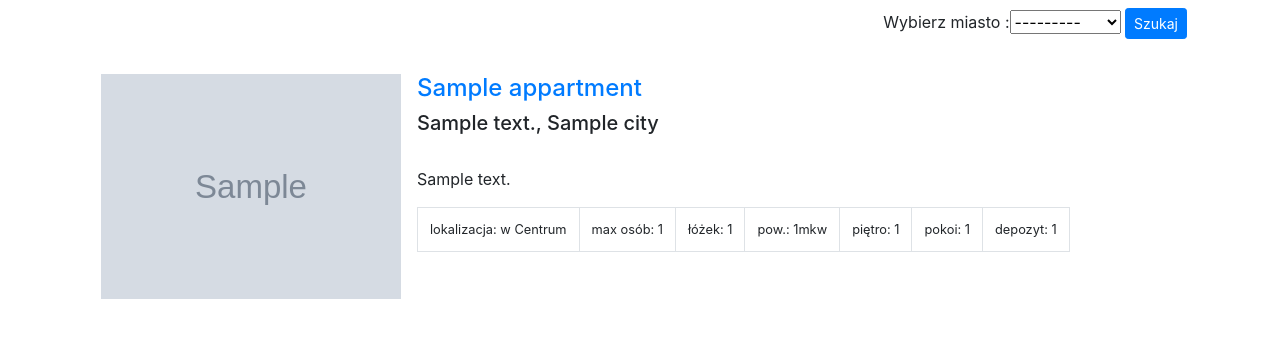
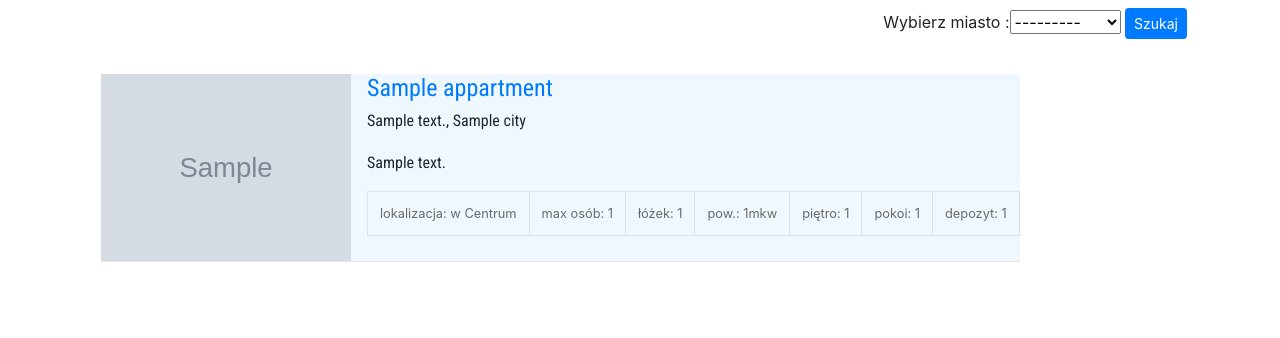
Before and after one commit to kanyczka/django_rentsys, a Django app: page /appartments/ in a window 1280 px wide. Shown: the part 56-394 px from the top of the page. Run offline with Django 3.2, Linux system fonts and the light colour scheme; tables that the repository leaves empty hold one stand-in row (values such as "Sample post"); grey boxes marked "Sample" are stand-in pictures; some libraries are stand-ins or nearby versions.

Commit message:
more outlook changes

```diff
--- a/apprtrent/static/css/style.css
+++ b/apprtrent/static/css/style.css
@@ -1,15 +1,5 @@
 body, html {
     height: 100%
-}
-
-.crop {
- height: 300px;
- width: 300px;
- overflow: hidden;
-}
-.crop img {
- height: auto;
- width: 300px;
 }
 
 .top-left {
@@ -17,7 +7,6 @@ body, html {
   top: 55px;
   left: 1px;
 }
-
 
 .bg {
   background-image: url("../apprtrent/mainpic.jpg");
@@ -53,19 +42,20 @@ body, html {
 
 }
 
+.app-description {
+    margin-top: 10px;
+    margin-bottom: 20px;
+    font-family: 'Roboto Condensed', sans-serif;
+    font-size: 16px;
+}
+
 .info-title {
     margin-top: 15px
 }
 
 .appartment-info {
-    background: lightgrey;
+    background: aliceblue;
     text-decoration: none;
-}
-
-.app-description {
-    margin-top: 10px;
-    margin-bottom: 10px;
-    font-size: 0.9em;
 }
 
 .cena {
--- a/apprtrent/templates/apprtrent/display.html
+++ b/apprtrent/templates/apprtrent/display.html
@@ -14,20 +14,19 @@
                 </div>
         </div>
         <nav class="navbar">
+            <ul class="list-unstyled">
 
-            {% for app in appartments %}
+                {% for app in appartments %}
 
-            <ul class="list-unstyled">
-                <li class="media">
-                    <div class="media-left">
-                        <a href="{{ app.photo_set.first.path.url }}">
-                        <img class="mr-3" style="width: 300px" src="{{ app.photo_set.first.path.url }}" alt="Generic placeholder image"/></a>
-                    </div>
+                <li class="media" style="background-color: aliceblue"><a href="{{ app.photo_set.first.path.url }}">
+                    <img class="mr-3 mb-0" style="width: 250px" src="{{ app.photo_set.first.path.url }}" alt="Generic placeholder image"></a>
+
                     <div class="media-body">
-                        <a class="mt-0" href="{% url 'apprtrent:appartment' app.pk %}"><h4 class="media-heading">{{ app.app_name }}</h4></a>
-                        <h5 class="mt-0">{{ app.address_str }}, {{ app.address_city }}</h5><br>
-                        <p class="mb-0">{{ app.description }}</p>
-                        <span><small><p></p>
+                        <a class="mt-0 app-description" href="{% url 'apprtrent:appartment' app.pk %}"><h4 class="media-heading">{{ app.app_name }}</h4></a>
+                        <h5 class="mt-0 app-description">{{ app.address_str }}, {{ app.address_city }}</h5>
+                        <span class="app-description"> {{ app.description }}</span>
+                        <p></p>
+                        <span style="color: dimgrey"><small>
                         <table class="table table-bordered">
                             <tbody>
                                 <tr class="text-center">
@@ -38,46 +37,21 @@
                                   <td>piętro: {{ app.floor }}</td>
                                   <td>pokoi: {{ app.no_of_rooms }}</td>
                                   <td>depozyt: {{ app.deposit }}</td>
-                              </tr>
+                                </tr>
                             </tbody>
                         </table>
                         </small></span>
                     </div>
                 </li>
+                                                        <hr class="mt-0 mb-2">
+
+                {% endfor %}
+
             </ul>
 
 
+            <hr>
 
-
-{#                <div class="media">#}
-{#                    <div class="media-left">#}
-{#                        <a href="{{ app.photo_set.first.path.url }}">#}
-{#                        <img class="align-self-center mr-3" width="300px" src="{{ app.photo_set.first.path.url }}" alt="Generic placeholder image"/></a>#}
-{#                    </div>#}
-{#                    <div class="media-body">#}
-{#                        <a class="mt-0" href="{% url 'apprtrent:appartment' app.pk %}"><h4 class="media-heading">{{ app.app_name }}</h4></a>#}
-{#                        <h5 class="mt-0">{{ app.address_str }}, {{ app.address_city }}</h5><br>#}
-{#                        <p class="mb-0">{{ app.description }}</p>#}
-{#                        <span><small><p></p>#}
-{#                        <table class="table table-bordered">#}
-{#                            <tbody>#}
-{#                                <tr class="text-center">#}
-{#                                  <td>lokalizacja: {{ app.get_distance_display }}</td>#}
-{#                                  <td>max osób: {{ app.no_of_guests }}</td>#}
-{#                                  <td>łóżek: {{ app.no_of_beds }}</td>#}
-{#                                  <td>pow.: {{ app.area }}mkw</td>#}
-{#                                  <td>piętro: {{ app.floor }}</td>#}
-{#                                  <td>pokoi: {{ app.no_of_rooms }}</td>#}
-{#                                  <td>depozyt: {{ app.deposit }}</td>#}
-{#                              </tr>#}
-{#                            </tbody>#}
-{#                        </table>#}
-{#                        </small></span>#}
-{#                    </div>#}
-{#                </div>#}
-                <hr>
-
-            {% endfor %}
 
         </nav>
 
```
Also changed, not shown: apprtrent/templates/apprtrent/display_one.html (+4 -4 lines).
